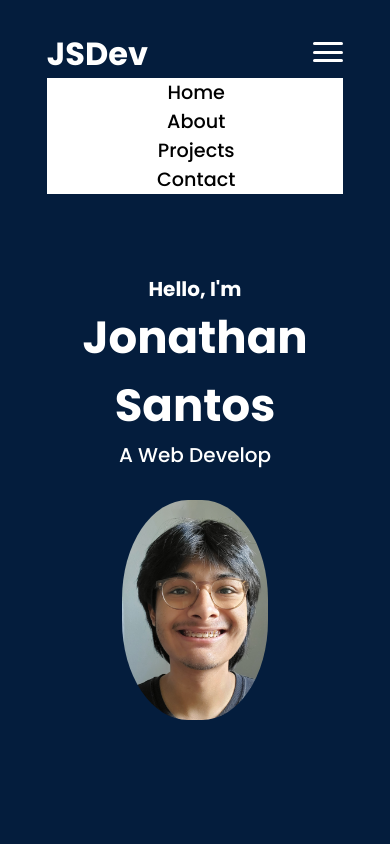
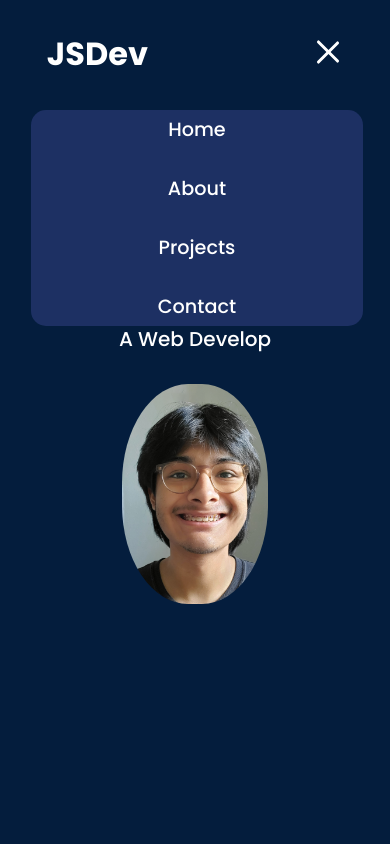
Before and after one commit to RonzyOnOF/portfolio, a React (Vite) app: page / in a window 390 px wide. Both pictures are taken after a click on the link 328 px from the left and 52 px from the top of the page. Shown: the top 844 px of the page. Built offline with nearby package versions, Linux system fonts and the light colour scheme.

Commit message:
change mobile navbar appearance and add animation to hamburger icon

```diff
--- a/src/components/navbar/Navbar.jsx
+++ b/src/components/navbar/Navbar.jsx
@@ -1,44 +1,28 @@
 import styles from './Navbar.module.css';
-import { useState, useEffect } from 'react';
+import { useState } from 'react';
 import { motion } from 'framer-motion';
 
 export const Navbar = () => {
 
     const [isClicked, setIsClicked] = useState();
-    const [width, setWidth] = useState();
 
     const toggleClick = () => {
         setIsClicked(!isClicked);
     }
 
-    const getWidth = () => {
-        return window.innerWidth;
-    }
-
-    useEffect(() => {
-        function handleResize() {
-            setWidth(getWidth());
-          }
-        window.addEventListener('resize', handleResize);
-        return () => window.removeEventListener('resize', handleResize);
-    }, [])
-
-    if(isClicked && width >= 880) {
-        setIsClicked(false);
-    }
 
 
     return(
         <>
             <nav className={styles.navBar}>
                 <h1 id={styles.name}>JSDev</h1>
-                <ul className={isClicked ? styles.listActive : styles.list}>
+                <ul className={isClicked ?`${styles.list} ${styles.active}` : styles.list}>
                     <a href='#'><li>Home</li></a>
                     <a href='#about'><li>About</li></a>
                     <a href='#projects'><li>Projects</li></a>
                     <a href='#contact'><li>Contact</li></a>
                 </ul>
-                <a className={styles.toggleButton} onClick={toggleClick}>
+                <a className={isClicked ? `${styles.hamburger} ${styles.active}` : styles.hamburger} onClick={toggleClick}>
                     <span className={styles.bar}></span>
                     <span className={styles.bar}></span>
                     <span className={styles.bar}></span>
--- a/src/components/navbar/Navbar.module.css
+++ b/src/components/navbar/Navbar.module.css
@@ -31,7 +31,7 @@ a:hover {
     transition: 0.2s;
 }
 
-.toggleButton {
+.hamburger {
     display: none;
     position: absolute;
     top: 42px;
@@ -47,11 +47,13 @@ a:hover {
     width: 100%;
     background-color: white;
     border-radius: 5px;
+    -webkit-transition: all 0.3s ease-in-out;
+    transition: all 0.3s ease-in-out;
 }
 
 @media screen and (max-width: 880px) {
 
-    .toggleButton {
+    .hamburger {
         display: flex;
     }
 
@@ -64,22 +66,54 @@ a:hover {
         align-items: flex-start;
     }
 
-    .listActive {
+    .list.active {
+        left: 8%;
+        top: 110px;
+        background-color: rgb(29, 48, 99);
+        position: absolute;
+        display: flex;
         flex-direction: column;
-        width: 100%;
-        background-color: white;
+        width: 85%;
+        border-radius: 15px;
+        gap: 30px;
+        align-items: center;
+        justify-content: center;
+        margin: auto;
+        animation: slideOut  0.6s ease;
+        padding: 5px 0px;
     }
 
-    .listActive li {
-        text-align: center;
-        color: black;
-        position: relative;
-        left: 6%;
+    @keyframes slideOut {
+        0% {
+            transform: translateX(-100%);
+        }
+
+        100% {
+            transform: translateX(0);
+        }
     }
 
-    .listActive {
-        display: flex;
+    .list.active  li {
+        text-align: center;
+    }
+
+    .list.active a {
+        color: white;
+    }
+
+    .hamburger.active .bar:nth-child(2) {
+        opacity: 0;
+    }
+
+    .hamburger.active .bar:nth-child(1) {
+        transform: translateY(8px) rotate(45deg);
+    }
+
+    .hamburger.active .bar:nth-child(3) {
+        transform: translateY(-8px) rotate(-45deg);
     }
 
 
+
+
 }
```
